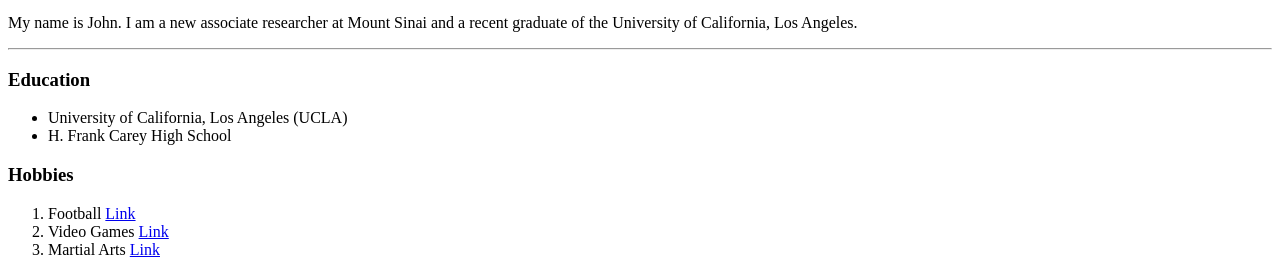
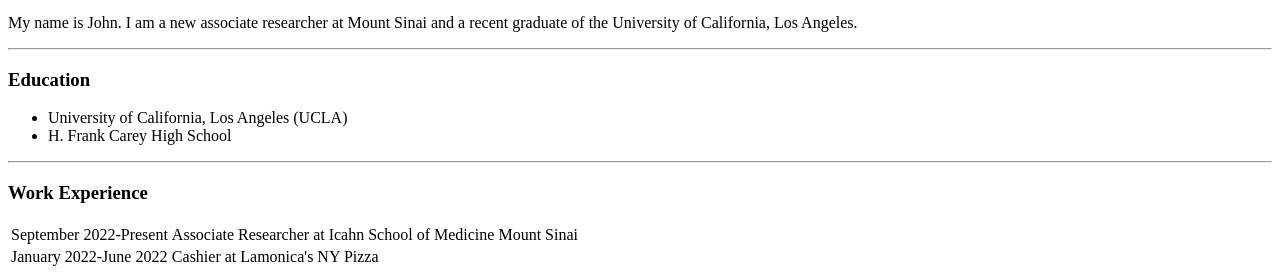
Before and after one commit to JJC7478/js-projects, a plain HTML site: page personal-site/html-personal-site/index.html in a window 1280 px wide. Shown: the part 521-795 px from the top of the page. Drawn offline with Linux system fonts and the light colour scheme.

Commit message:
Added table for work experience

```diff
--- a/personal-site/html-personal-site/index.html
+++ b/personal-site/html-personal-site/index.html
@@ -17,6 +17,19 @@
                 <li>University of California, Los Angeles (UCLA)</li>
                 <li>H. Frank Carey High School</li>
             </ul>
+        <hr>
+        <h3>Work Experience</h3>
+        <table>
+            <tr>
+                <td>September 2022-Present</td>
+                <td>Associate Researcher at Icahn School of Medicine Mount Sinai</td>
+            </tr>
+            <tr>
+                <td>January 2022-June 2022</td>
+                <td>Cashier at Lamonica's NY Pizza</td>
+            </tr>
+        </table>
+        <hr>
         <h3>Hobbies</h3>
             <ol>
                 <li>Football <a href="https://www.nfl.com/">Link</a></li>
```
